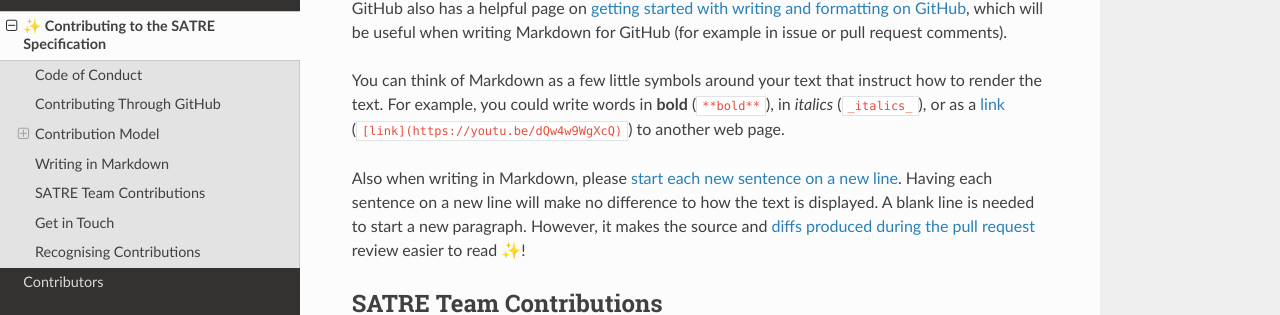
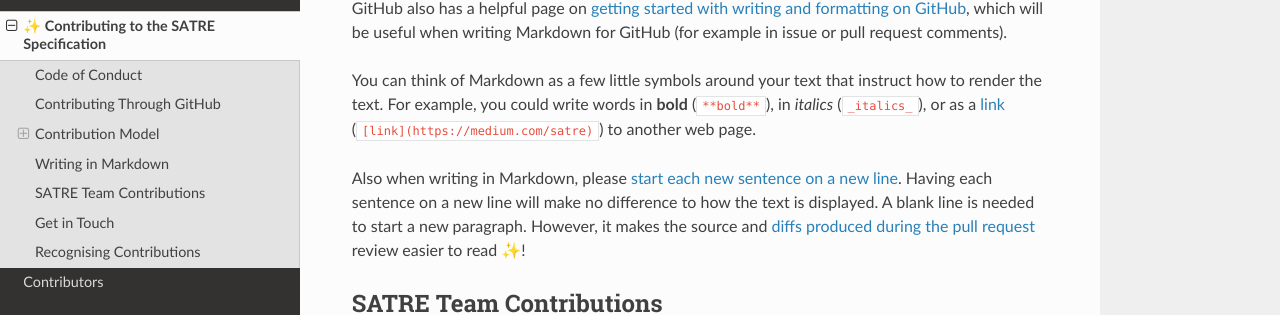
Before and after one commit to sa-tre/satre-specification, a Sphinx documentation site: the page built from docs/source/contributing.md, in a window 1280 px wide and 900 px high, scrolled down 2664 px. Shown: the part 136-451 px from the top of the window. Built offline with Sphinx 7.4.7 and the Read the Docs theme 2.0.0, drawn with Linux system fonts in a browser that asks for light colours; part of the change alters nothing that is shown.

Commit message:
Update docs/source/contributing.md
Co-authored-by: Simon Li <orpheus+devel@gmail.com>

```diff
--- a/docs/source/contributing.md
+++ b/docs/source/contributing.md
@@ -98,7 +98,7 @@ The [Myst Parser](inv:myst-parser:std:doc#syntax/typography) documentation has a
 GitHub also has a helpful page on [getting started with writing and formatting on GitHub](https://help.github.com/articles/getting-started-with-writing-and-formatting-on-github), which will be useful when writing Markdown for GitHub (for example in issue or pull request comments).
 
 You can think of Markdown as a few little symbols around your text that instruct how to render the text.
-For example, you could write words in **bold** (`**bold**`), in _italics_ (`_italics_`), or as a [link](https://youtu.be/dQw4w9WgXcQ) (`[link](https://youtu.be/dQw4w9WgXcQ)`) to another web page.
+For example, you could write words in **bold** (`**bold**`), in _italics_ (`_italics_`), or as a [link](https://medium.com/satre) (`[link](https://medium.com/satre)`) to another web page.
 
 Also when writing in Markdown, please [start each new sentence on a new line](https://sembr.org/).
 Having each sentence on a new line will make no difference to how the text is displayed.
```
